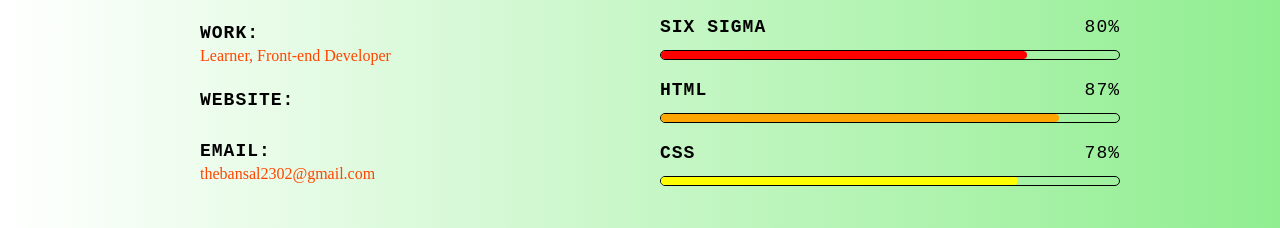
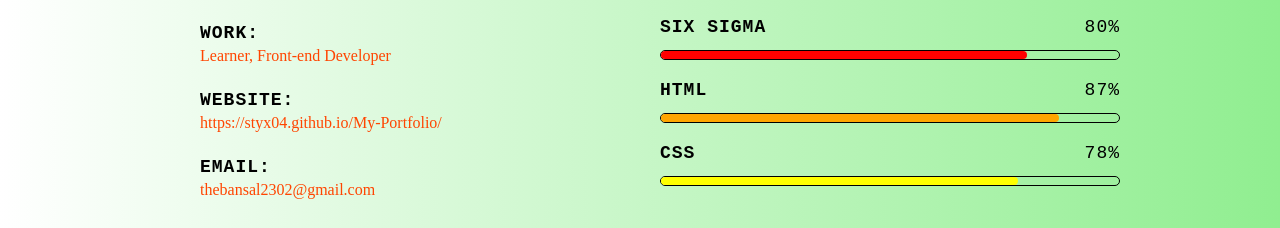
Before and after one commit to styx04/My-Portfolio, a plain HTML site: page index.html in a window 1280 px wide. Shown: the part 1751-1979 px from the top of the page. Drawn offline with Linux system fonts and the light colour scheme.

Commit message:
Update index.html
Added website link

```diff
--- a/index.html
+++ b/index.html
@@ -93,7 +93,7 @@
    				</li>
    				<li>
    					<strong>Website:</strong>
-   					<span></span>
+   					<span>https://styx04.github.io/My-Portfolio/</span>
    				</li>
    				<li>
    					<strong>Email:</strong>
```
